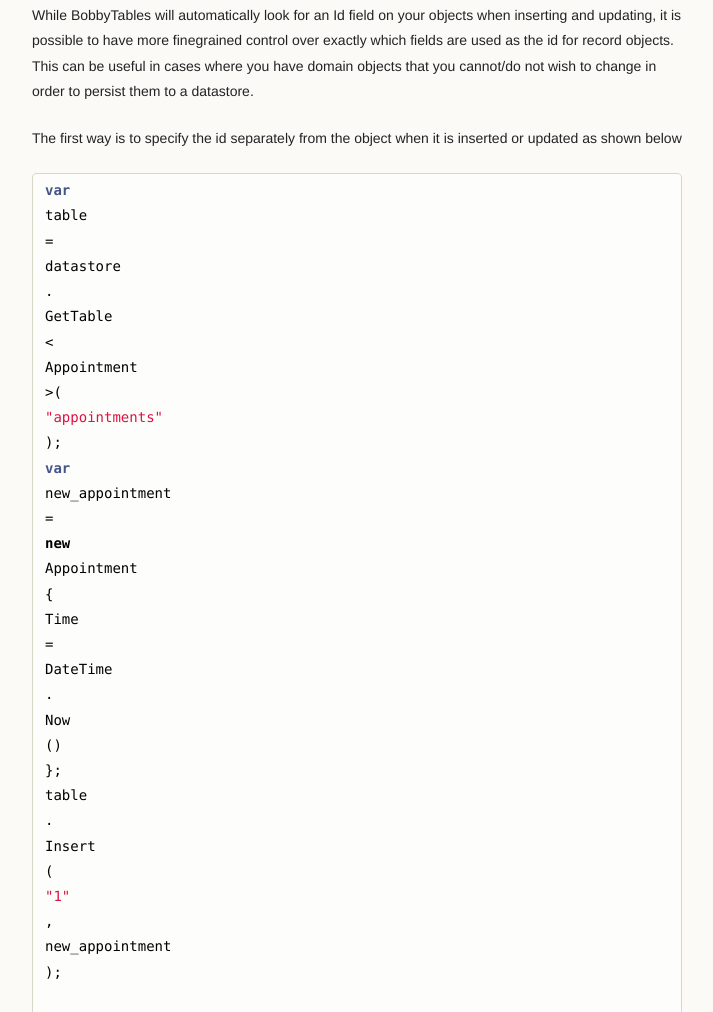
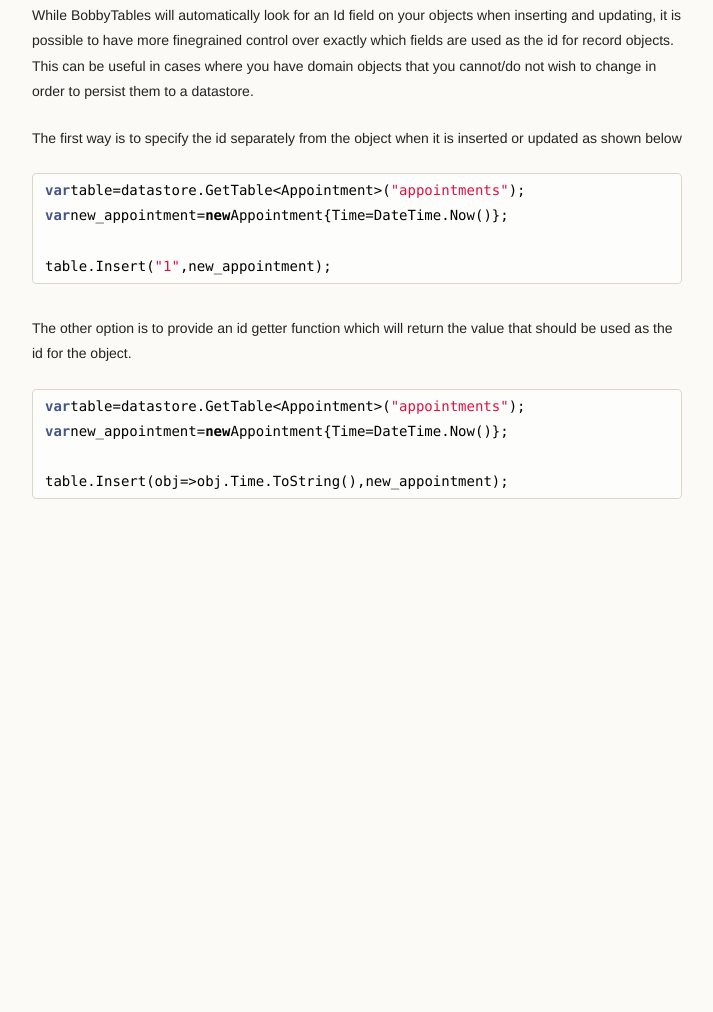
Before and after one commit to mrsharpoblunto/BobbyTables, a plain HTML site: page index.html in a window 1280 px wide. Shown: the part 4752-5764 px from the top of the page, without its empty margins (278-991 px from the left). After the commit the page ends 5333 px from the top, so only its background shows below. Drawn offline with Linux system fonts and the light colour scheme.

Commit message:
Fixed up newlines in code preview

```diff
--- a/index.html
+++ b/index.html
@@ -240,83 +240,18 @@
 
 <p>The first way is to specify the id separately from the object when it is inserted or updated as shown below</p>
 
-<div class="highlight highlight-c#"><pre>
-<span class="kt">var</span>
-<span class="n">table</span>
-<span class="p">=</span>
-<span class="n">datastore</span>
-<span class="p">.</span>
-<span class="n">GetTable</span>
-<span class="p">&lt;</span>
-<span class="n">Appointment</span>
-<span class="p">&gt;(</span>
-<span class="s">"appointments"</span>
-<span class="p">);</span>
-<span class="kt">var</span>
-<span class="n">new_appointment</span>
-<span class="p">=</span>
-<span class="k">new</span>
-<span class="n">Appointment</span>
-<span class="p">{</span>
-<span class="n">Time</span>
-<span class="p">=</span>
-<span class="n">DateTime</span>
-<span class="p">.</span>
-<span class="n">Now</span>
-<span class="p">()</span>
-<span class="p">};</span>
-<span class="n">table</span>
-<span class="p">.</span>
-<span class="n">Insert</span>
-<span class="p">(</span>
-<span class="s">"1"</span>
-<span class="p">,</span>
-<span class="n">new_appointment</span>
-<span class="p">);</span>
+<div class="highlight highlight-c#"><pre><span class="kt">var</span><span class="n">table</span><span class="p">=</span><span class="n">datastore</span><span class="p">.</span><span class="n">GetTable</span><span class="p">&lt;</span><span class="n">Appointment</span><span class="p">&gt;(</span><span class="s">"appointments"</span><span class="p">);</span>
+<span class="kt">var</span><span class="n">new_appointment</span><span class="p">=</span><span class="k">new</span><span class="n">Appointment</span><span class="p">{</span><span class="n">Time</span><span class="p">=</span><span class="n">DateTime</span><span class="p">.</span><span class="n">Now</span><span class="p">()</span><span class="p">};</span>
 
+<span class="n">table</span><span class="p">.</span><span class="n">Insert</span><span class="p">(</span><span class="s">"1"</span><span class="p">,</span><span class="n">new_appointment</span><span class="p">);</span>
 </pre></div>
 
 <p>The other option is to provide an id getter function which will return the value that should be used as the id for the object.</p>
 
-<div class="highlight highlight-c#"><pre>
-<span class="kt">var</span>
-<span class="n">table</span>
-<span class="p">=</span>
-<span class="n">datastore</span>
-<span class="p">.</span>
-<span class="n">GetTable</span>
-<span class="p">&lt;</span>
-<span class="n">Appointment</span>
-<span class="p">&gt;(</span>
-<span class="s">"appointments"</span>
-<span class="p">);</span>
-<span class="kt">var</span>
-<span class="n">new_appointment</span>
-<span class="p">=</span>
-<span class="k">new</span>
-<span class="n">Appointment</span>
-<span class="p">{</span>
-<span class="n">Time</span>
-<span class="p">=</span>
-<span class="n">DateTime</span>
-<span class="p">.</span>
-<span class="n">Now</span>
-<span class="p">()</span>
-<span class="p">};</span>
-<span class="n">table</span>
-<span class="p">.</span>
-<span class="n">Insert</span>
-<span class="p">(</span>
-<span class="n">obj</span>
-<span class="p">=&gt;</span>
-<span class="n">obj</span>
-<span class="p">.</span>
-<span class="n">Time</span>
-<span class="p">.</span>
-<span class="n">ToString</span>
-<span class="p">(),</span>
-<span class="n">new_appointment</span>
-<span class="p">);</span>
+<div class="highlight highlight-c#"><pre><span class="kt">var</span><span class="n">table</span><span class="p">=</span><span class="n">datastore</span><span class="p">.</span><span class="n">GetTable</span><span class="p">&lt;</span><span class="n">Appointment</span><span class="p">&gt;(</span><span class="s">"appointments"</span><span class="p">);</span>
+<span class="kt">var</span><span class="n">new_appointment</span><span class="p">=</span><span class="k">new</span><span class="n">Appointment</span><span class="p">{</span><span class="n">Time</span><span class="p">=</span><span class="n">DateTime</span><span class="p">.</span><span class="n">Now</span><span class="p">()</span><span class="p">};</span>
+
+<span class="n">table</span><span class="p">.</span><span class="n">Insert</span><span class="p">(</span><span class="n">obj</span><span class="p">=&gt;</span><span class="n">obj</span><span class="p">.</span><span class="n">Time</span><span class="p">.</span><span class="n">ToString</span><span class="p">(),</span><span class="n">new_appointment</span><span class="p">);</span>
 </pre></div>
 
       </section>
```
